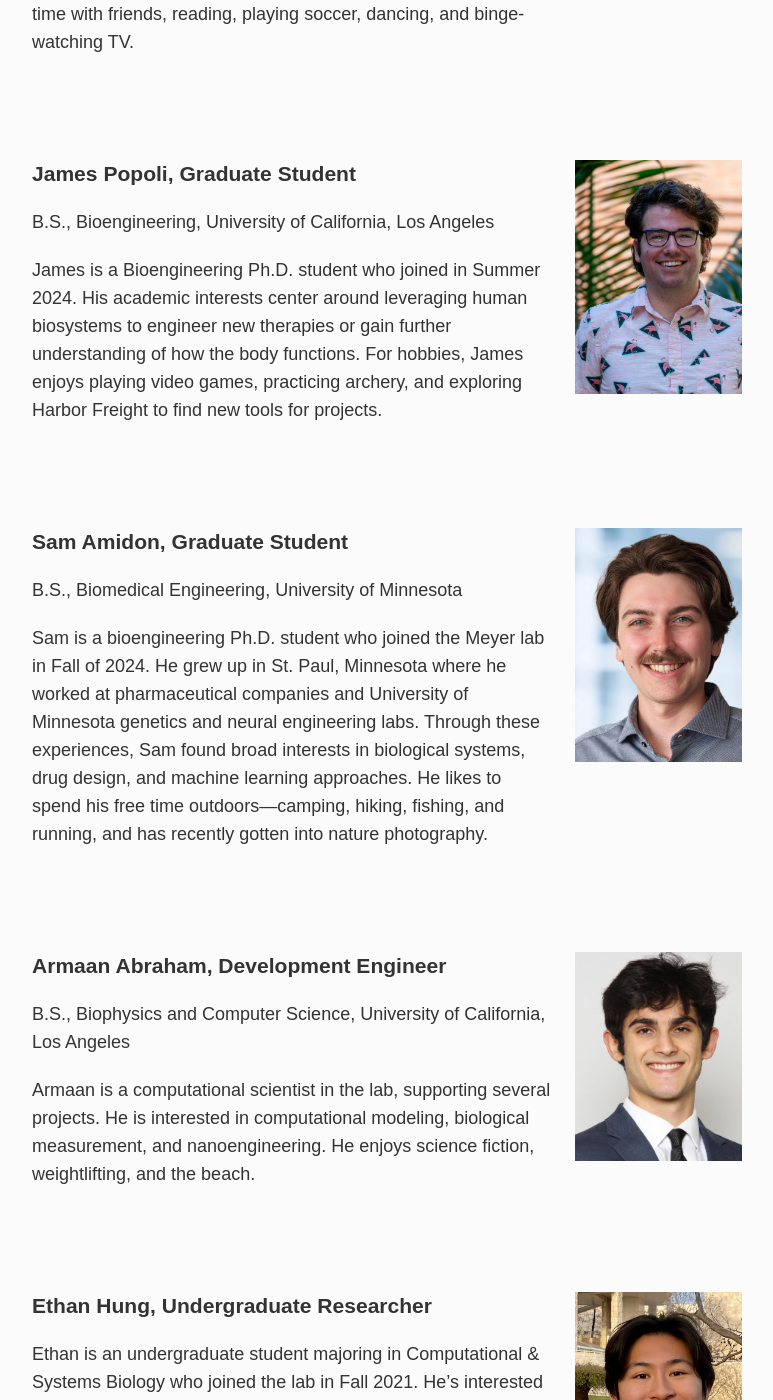
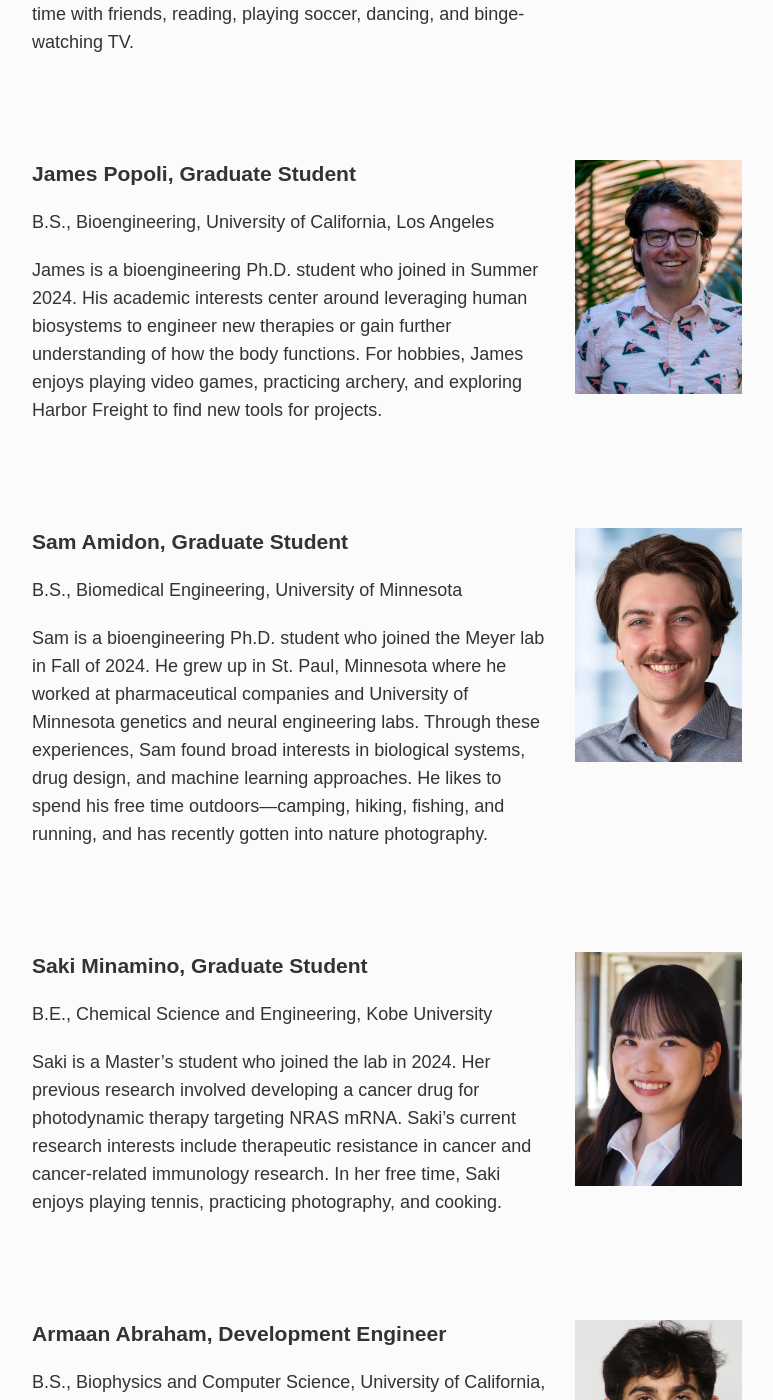
Before and after one commit to meyer-lab/asmlab.org, a Jekyll site: the page built from team/index.md, in a window 1280 px wide and 1400 px high, scrolled down 2445 px. Shown: the whole window, without its empty margins (253-1026 px from the left). Built offline with Jekyll 4.4.1, drawn with Linux system fonts in a browser that asks for light colours; some web fonts are replaced.

Commit message:
Add Saki

```diff
--- a/_data/team.yml
+++ b/_data/team.yml
@@ -208,7 +208,7 @@
   degrees:
     - B.S., Bioengineering, University of California, Los Angeles
   keywords: tensors, computational, systems immunology
-  description: James is a Bioengineering Ph.D. student who joined in Summer 2024. His academic interests center around leveraging human biosystems to engineer new therapies or gain further understanding of how the body functions. For hobbies, James enjoys playing video games, practicing archery, and exploring Harbor Freight to find new tools for projects.
+  description: James is a bioengineering Ph.D. student who joined in Summer 2024. His academic interests center around leveraging human biosystems to engineer new therapies or gain further understanding of how the body functions. For hobbies, James enjoys playing video games, practicing archery, and exploring Harbor Freight to find new tools for projects.
   photo: jpopoli.webp
   current: True
 
@@ -220,6 +220,15 @@
   description: Sam is a bioengineering Ph.D. student who joined the Meyer lab in Fall of 2024. He grew up in St. Paul, Minnesota where he worked at pharmaceutical companies and University of Minnesota genetics and neural engineering labs. Through these experiences, Sam found broad interests in biological systems, drug design, and machine learning approaches. He likes to spend his free time outdoors—camping, hiking, fishing, and running, and has recently gotten into nature photography.
   photo: samidon.webp
   github: samuel-amidon
+  current: True
+
+- name: Saki Minamino
+  position: Graduate Student
+  degrees:
+    - B.E., Chemical Science and Engineering, Kobe University
+  keywords: drug resistance, AXL, wet lab
+  description: Saki is a Master's student who joined the lab in 2024. Her previous research involved developing a cancer drug for photodynamic therapy targeting NRAS mRNA. Saki's current research interests include therapeutic resistance in cancer and cancer-related immunology research. In her free time, Saki enjoys playing tennis, practicing photography, and cooking.
+  photo: sminamino.webp
   current: True
 
 - name: Armaan Abraham
```
Also changed, not shown: public/photos/sminamino.webp (added).
